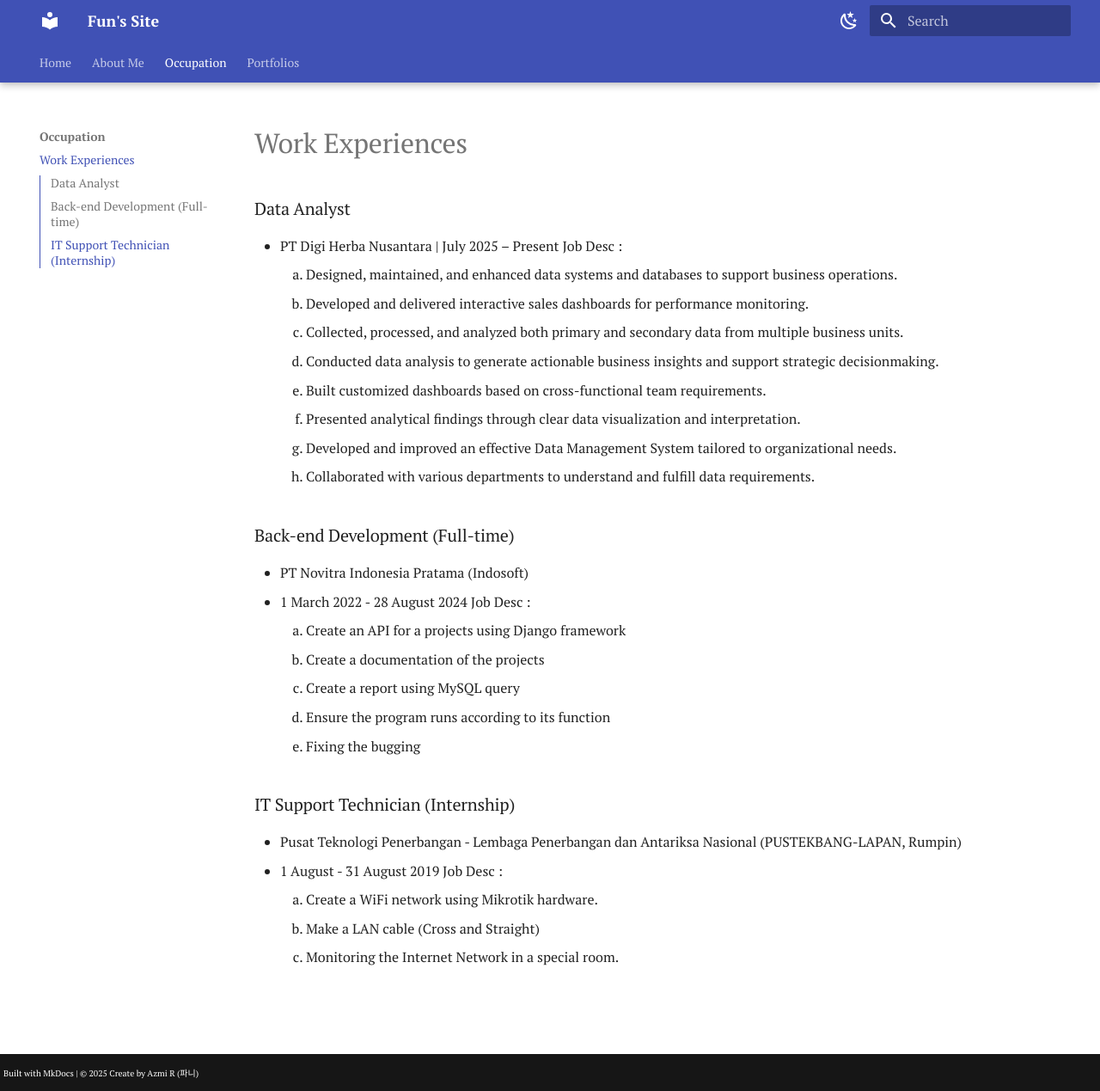
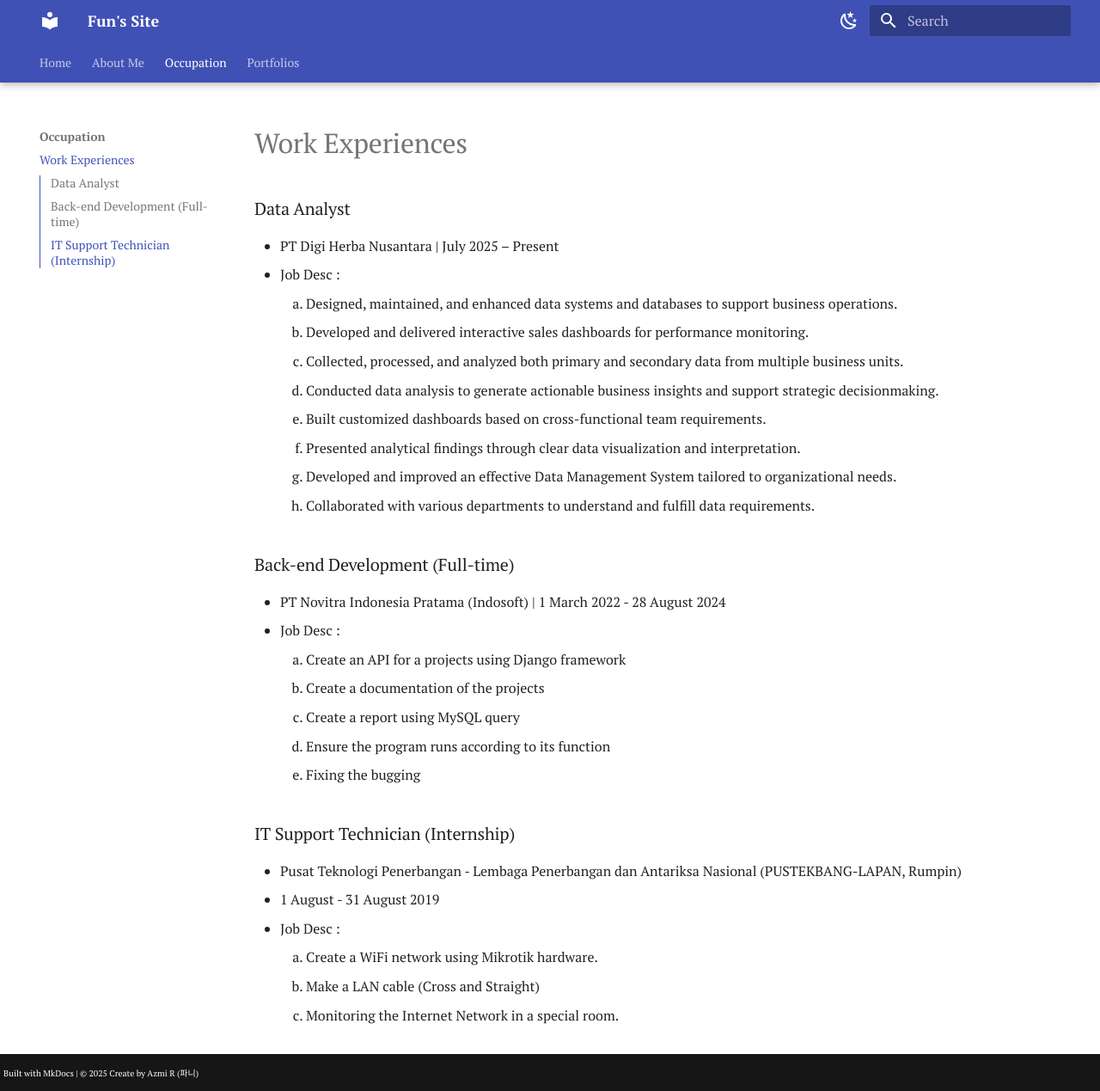
Before and after one commit to azref12/fan-site, an MkDocs documentation site: the page built from docs/occupation/work.md, in a window 1280 px wide and 1269 px high. Shown: the whole window at 86% size. Built offline with MkDocs 1.6.1 and Material for MkDocs 9.7.7, drawn with Linux system fonts in a browser that asks for light colours.

Commit message:
update (3)

```diff
--- a/docs/occupation/work.md
+++ b/docs/occupation/work.md
@@ -1,9 +1,8 @@
 # Work Experiences
 
 ### Data Analyst
-- PT Digi Herba Nusantara |
-  July 2025 – Present
-  Job Desc :
+- PT Digi Herba Nusantara | July 2025 – Present
+- Job Desc :
     1. Designed, maintained, and enhanced data systems and databases to support business operations.
     2. Developed and delivered interactive sales dashboards for performance monitoring.
     3. Collected, processed, and analyzed both primary and secondary data from multiple business units.
@@ -14,9 +13,8 @@
     8. Collaborated with various departments to understand and fulfill data requirements.
 
 ### Back-end Development (Full-time)
-- PT Novitra Indonesia Pratama (Indosoft)
-- 1 March 2022 - 28 August 2024
-    Job Desc :
+- PT Novitra Indonesia Pratama (Indosoft) | 1 March 2022 - 28 August 2024
+- Job Desc :
     1. Create an API for a projects using Django framework
     2. Create a documentation of the projects
     3. Create a report using MySQL query
@@ -26,7 +24,7 @@
 ### IT Support Technician (Internship)
 - Pusat Teknologi Penerbangan - Lembaga Penerbangan dan Antariksa Nasional (PUSTEKBANG-LAPAN, Rumpin)
 - 1 August - 31 August 2019
-    Job Desc :
+- Job Desc :
     1. Create a WiFi network using Mikrotik hardware.
     2. Make a LAN cable (Cross and Straight)
     3. Monitoring the Internet Network in a special room.
```
